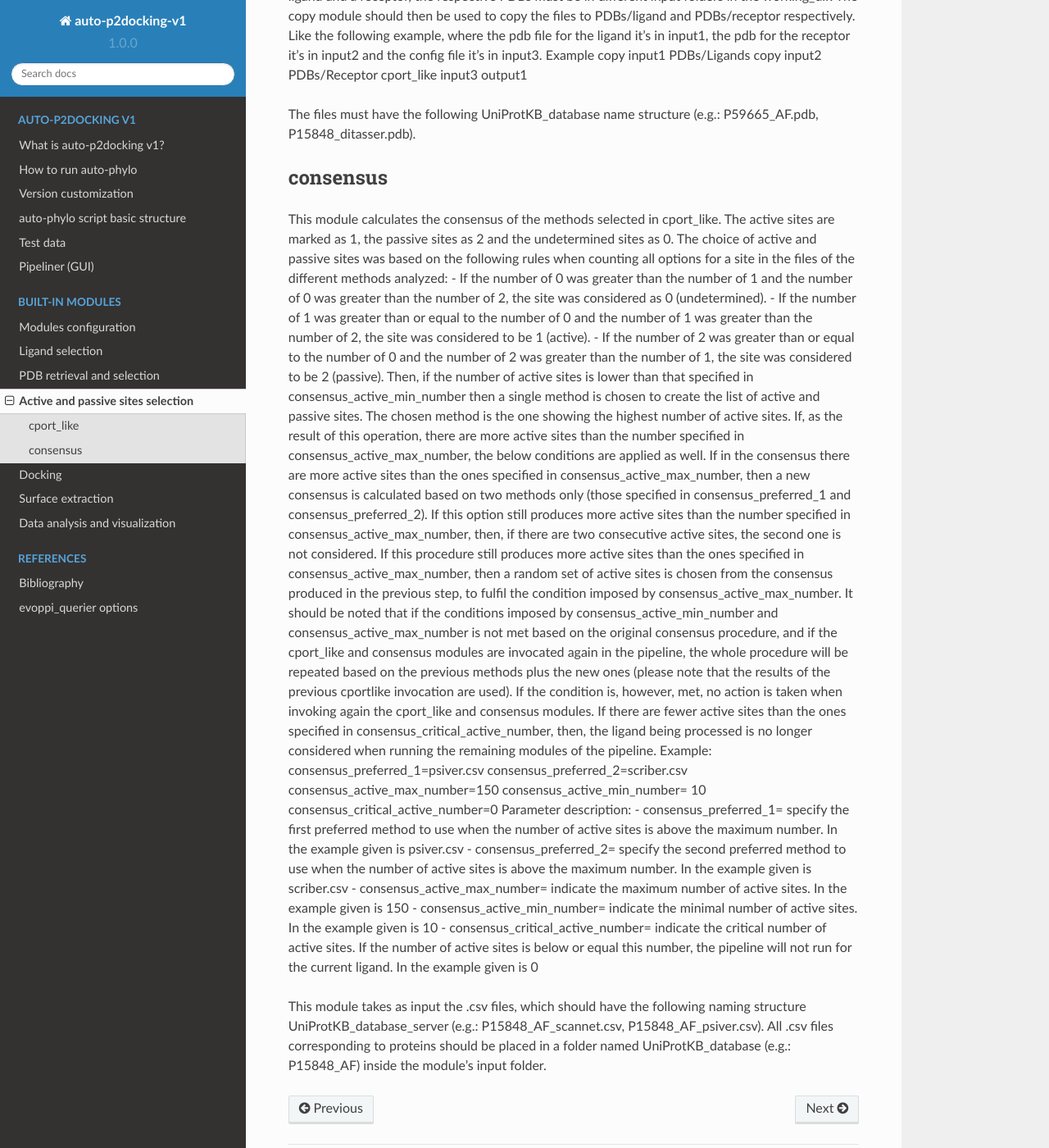
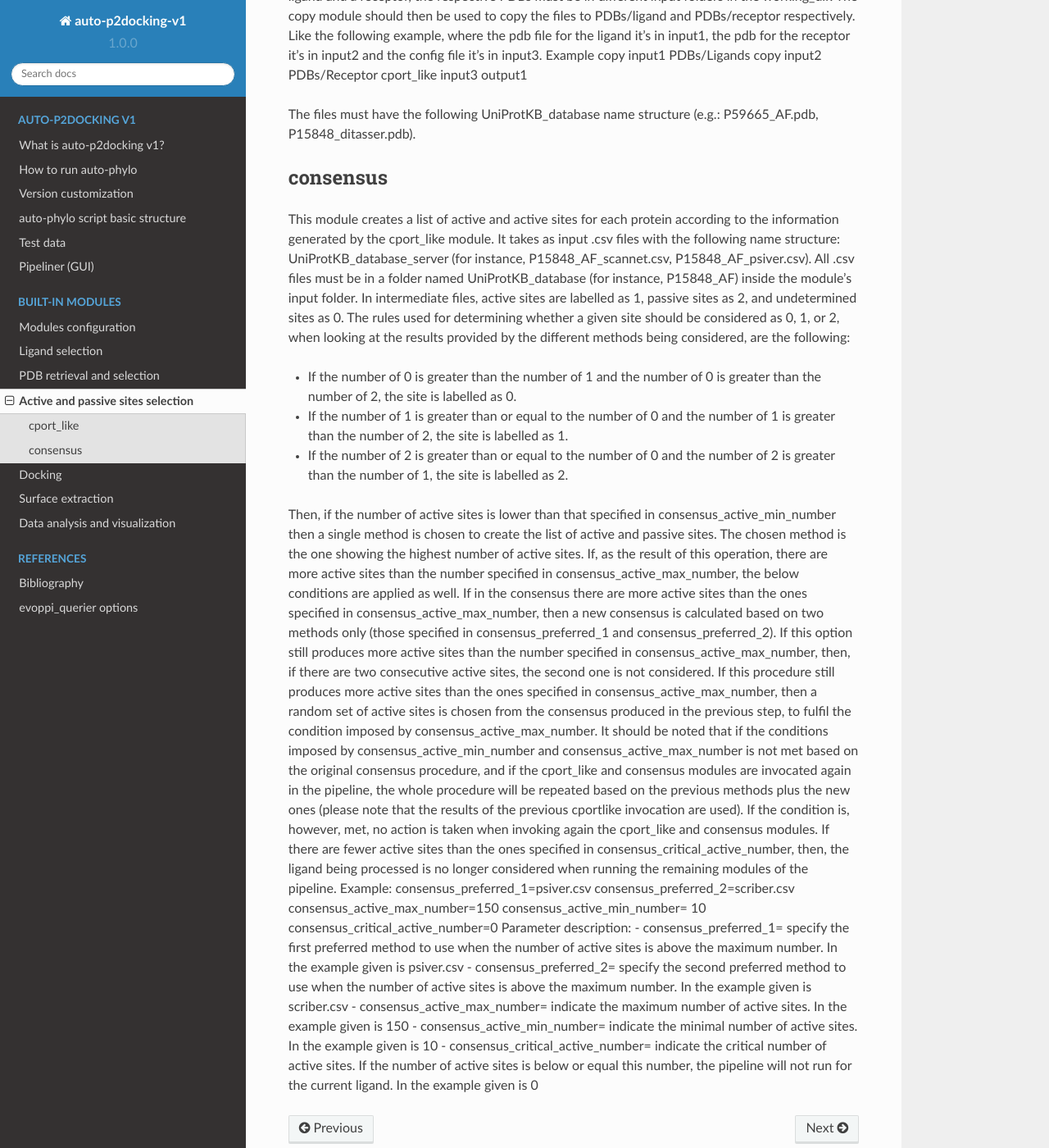
Before and after one commit to pegi3s/auto-p2docking-docs, a Sphinx documentation site: the page built from source/modules_3_active_and_passive_sites_selection.rst, in a window 1280 px wide and 1400 px high, scrolled down 1072 px. Shown: the whole window at 82% size. Built offline with Sphinx 7.4.7 and the Read the Docs theme 2.0.0, drawn with Linux system fonts in a browser that asks for light colours.

Commit message:
Update modules_3_active_and_passive_sites_selection.rst

```diff
--- a/source/modules_3_active_and_passive_sites_selection.rst
+++ b/source/modules_3_active_and_passive_sites_selection.rst
@@ -89,16 +89,13 @@ UniProtKB_database name structure (e.g.: P59665_AF.pdb, P15848_ditasser.pdb).
 consensus
 --------------------
 
-This module calculates the consensus of the methods selected in cport_like. The
-active sites are marked as 1, the passive sites as 2 and the undetermined sites as 0.
-The choice of active and passive sites was based on the following rules when counting
-all options for a site in the files of the different methods analyzed:
-- If the number of 0 was greater than the number of 1 and the number of 0 was
-greater than the number of 2, the site was considered as 0 (undetermined).
-- If the number of 1 was greater than or equal to the number of 0 and the number
-of 1 was greater than the number of 2, the site was considered to be 1 (active).
-- If the number of 2 was greater than or equal to the number of 0 and the number
-of 2 was greater than the number of 1, the site was considered to be 2 (passive).
+This module creates a list of active and active sites for each protein according to the information generated by the cport_like module. It takes as input .csv files with the following name structure: UniProtKB_database_server (for instance, P15848_AF_scannet.csv, P15848_AF_psiver.csv). All .csv files must be in a folder named UniProtKB_database (for instance, P15848_AF) inside the module's input folder.
+In intermediate files, active sites are labelled as 1, passive sites as 2, and undetermined sites as 0. The rules used for determining whether a given site should be considered as 0, 1, or 2, when looking at the results provided by the different methods being considered, are the following:
+
+- If the number of 0 is greater than the number of 1 and the number of 0 is greater than the number of 2, the site is labelled as 0.
+- If the number of 1 is greater than or equal to the number of 0 and the number of 1 is greater than the number of 2, the site is labelled as 1.
+- If the number of 2 is greater than or equal to the number of 0 and the number of 2 is greater than the number of 1, the site is labelled as 2.
+
 Then, if the number of active sites is lower than that specified in
 consensus_active_min_number then a single method is chosen to create the list of active
 and passive sites. The chosen method is the one showing the highest number of active
@@ -143,9 +140,3 @@ sites. In the example given is 10
 - consensus_critical_active_number= indicate the critical number of active
 sites. If the number of active sites is below or equal this number, the
 pipeline will not run for the current ligand. In the example given is 0
-
-
-This module takes as input the .csv files, which should have the following naming
-structure UniProtKB_database_server (e.g.: P15848_AF_scannet.csv,
-P15848_AF_psiver.csv). All .csv files corresponding to proteins should be placed in a
-folder named UniProtKB_database (e.g.: P15848_AF) inside the module's input folder.
```
